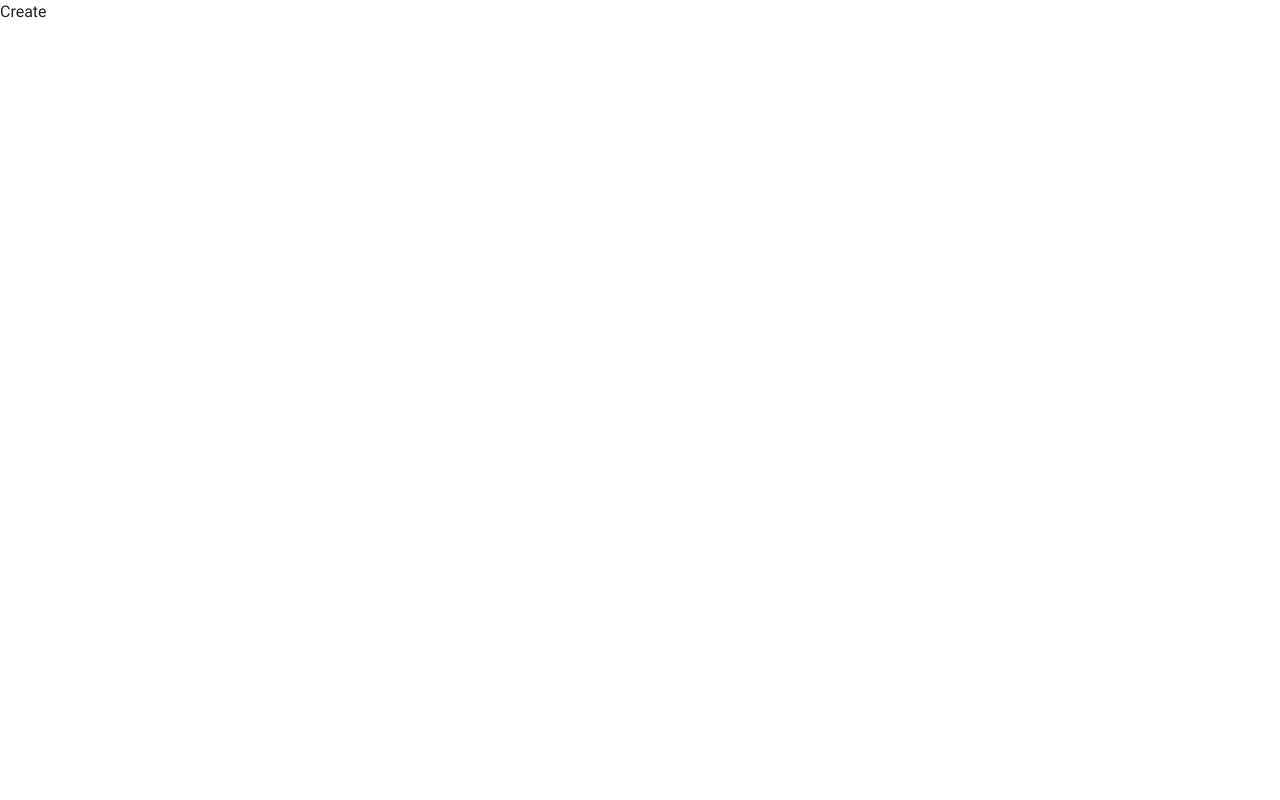
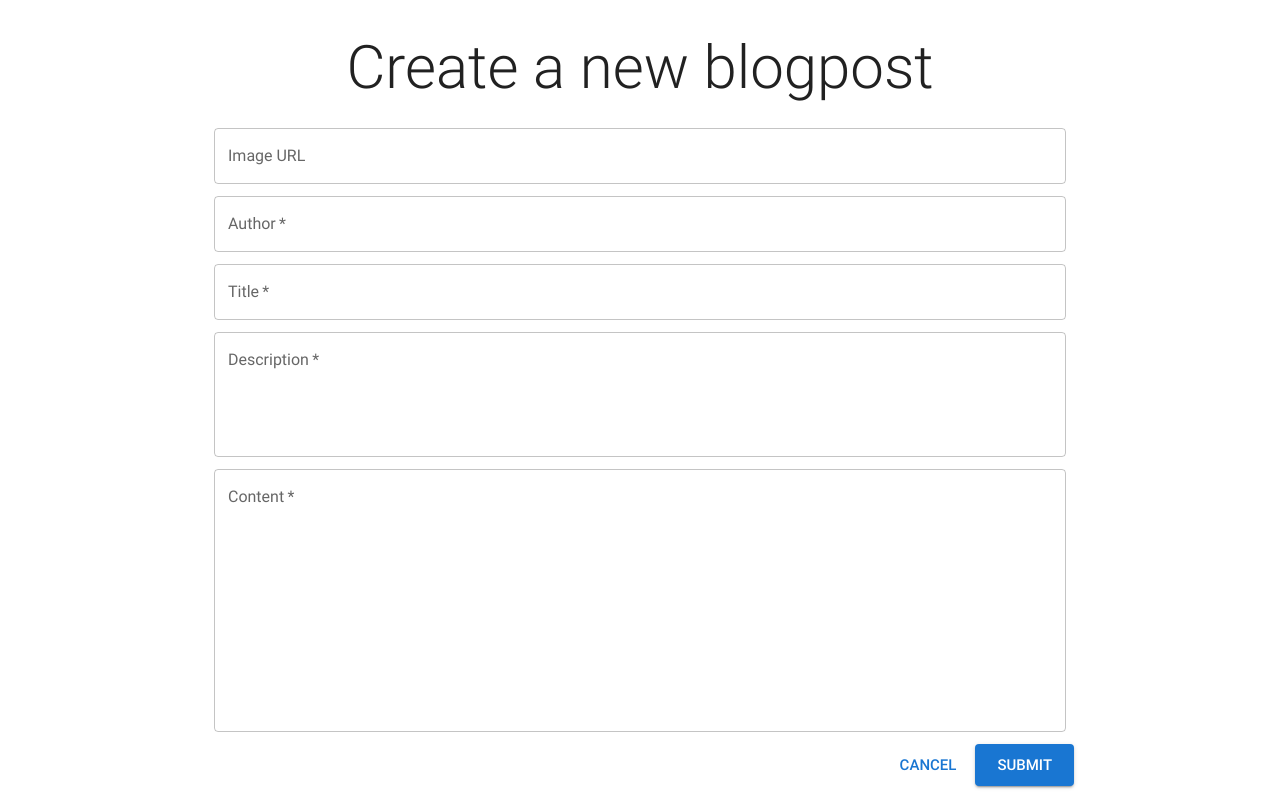
Before and after one commit to PrzemyslawPolrolniczak/SimpleBlogEngine, a React (Create React App) app in the folder app/: page /create in a window 1280 px wide. Built offline with nearby package versions, Linux system fonts and the light colour scheme.

Commit message:
add: create new blogpost flow

```diff
--- /dev/null
+++ b/app/src/components/BlogpostSuccessScreen/BlogpostSuccessScreen.jsx
@@ -0,0 +1,15 @@
+import React from "react";
+import { Link } from "react-router-dom";
+import { Alert, Box } from "@mui/material";
+
+export const BlogpostSuccessScreen = ({ newPageId }) => {
+  return (
+    <Box>
+      <Alert sx={{ mb: 2 }}>
+        Blogpost added successfully! Now you can go to{" "}
+        <Link to={`/blogpost/${newPageId}`}>your new blogpost</Link> or go back
+        to <Link to="/"> home page</Link>
+      </Alert>
+    </Box>
+  );
+};
--- /dev/null
+++ b/app/src/components/BlogpostSuccessScreen/index.js
@@ -0,0 +1 @@
+export * from "./BlogpostSuccessScreen";
--- /dev/null
+++ b/app/src/components/NewBlogpostForm/NewBlogpostForm.jsx
@@ -0,0 +1,71 @@
+import React from "react";
+import { Link } from "react-router-dom";
+import { Button, TextField } from "@mui/material";
+
+import * as S from "./styles";
+
+export const NewBlogpostForm = ({ isSubmitting, onSubmit }) => {
+  return (
+    <form onSubmit={onSubmit}>
+      <TextField
+        fullWidth
+        disabled={isSubmitting}
+        id="image"
+        label="Image URL"
+        variant="outlined"
+        margin="dense"
+      />
+      <TextField
+        fullWidth
+        required
+        disabled={isSubmitting}
+        id="author"
+        label="Author"
+        variant="outlined"
+        margin="dense"
+      />
+      <TextField
+        fullWidth
+        required
+        disabled={isSubmitting}
+        id="title"
+        label="Title"
+        variant="outlined"
+        margin="dense"
+      />
+      <TextField
+        multiline
+        fullWidth
+        required
+        rows={4}
+        disabled={isSubmitting}
+        id="description"
+        label="Description"
+        variant="outlined"
+        margin="dense"
+      />
+      <TextField
+        multiline
+        fullWidth
+        required
+        rows={10}
+        disabled={isSubmitting}
+        id="content"
+        label="Content"
+        variant="outlined"
+        margin="dense"
+      />
+      <S.Actions>
+        <Link to="/">
+          <Button type="submit" size="large">
+            Cancel
+          </Button>
+        </Link>
+
+        <Button type="submit" size="large" variant="contained">
+          Submit
+        </Button>
+      </S.Actions>
+    </form>
+  );
+};
--- /dev/null
+++ b/app/src/components/NewBlogpostForm/index.js
@@ -0,0 +1 @@
+export * from "./NewBlogpostForm";
--- /dev/null
+++ b/app/src/components/NewBlogpostForm/styles.js
@@ -0,0 +1,11 @@
+import { Box, styled } from "@mui/material";
+
+export const Actions = styled(Box)({
+  display: "flex",
+  justifyContent: "flex-end",
+  margin: "0.5rem -0.5rem",
+
+  "& > *": {
+    margin: "0 0.5rem",
+  },
+});
--- a/app/src/components/index.js
+++ b/app/src/components/index.js
@@ -3,3 +3,5 @@ export * from "./BlogpostTile";
 export * from "./Blogpost";
 export * from "./PageLoader";
 export * from "./CommentForm";
+export * from "./NewBlogpostForm";
+export * from "./BlogpostSuccessScreen";
--- a/app/src/context/AppContext.js
+++ b/app/src/context/AppContext.js
@@ -5,7 +5,6 @@ export const AppContext = React.createContext(null);
 const defaultContext = {
   blogposts: [],
   fetchBlogposts: async () => {},
-  getBlogpostById: async (id) => {},
   createBlogpost: async () => {},
   archiveBlogpost: async (id) => {},
   addBlogpostComment: async (comment, id) => {},
@@ -56,6 +55,15 @@ export const AppContextProvider = ({ children }) => {
     }));
   };
 
+  const createBlogpost = async (blogpostData) => {
+    await simulateVoidApiCall();
+
+    setContextValues((prevState) => ({
+      ...prevState,
+      blogposts: [blogpostData, ...prevState.blogposts],
+    }));
+  };
+
   return (
     <AppContext.Provider
       value={{
@@ -63,6 +71,7 @@ export const AppContextProvider = ({ children }) => {
         fetchBlogposts,
         addBlogpostComment,
         removeBlogpostComment,
+        createBlogpost,
       }}
     >
       {children}
--- a/app/src/pages/BlogpostView/BlogpostView.jsx
+++ b/app/src/pages/BlogpostView/BlogpostView.jsx
@@ -1,6 +1,6 @@
 import React from "react";
-import { useParams } from "react-router-dom";
-import { Box, Container, IconButton } from "@mui/material";
+import { useParams, Link } from "react-router-dom";
+import { Box, Button, Container, IconButton } from "@mui/material";
 import { AddComment } from "@mui/icons-material";
 
 import { Blogpost, PageLoader, CommentForm } from "../../components";
@@ -24,9 +24,7 @@ export const BlogpostView = () => {
 
   const fetchBlogpostData = async () => {
     if (blogposts.length) {
-      console.log({ blogposts });
       setBlogpostData(blogposts.find((blogpost) => blogpost.id === id));
-
       return;
     }
 
@@ -101,13 +99,16 @@ export const BlogpostView = () => {
           />
         ))}
       </Box>
-      <Box>
+      <Box mt={3} sx={{ display: "flex", justifyContent: "space-between" }}>
         <IconButton onClick={handleCommentIconClick}>
           <AddComment
             color={isCommenting ? "primary" : "inherit"}
             size="large"
           />
         </IconButton>
+        <Link to="/">
+          <Button>Go back</Button>
+        </Link>
       </Box>
 
       <Box mb={3}>
--- a/app/src/pages/Create/Create.jsx
+++ b/app/src/pages/Create/Create.jsx
@@ -1,5 +1,72 @@
-import React from 'react'
+import React from "react";
+import { Container, Typography } from "@mui/material";
+
+import {
+  NewBlogpostForm,
+  PageLoader,
+  BlogpostSuccessScreen,
+} from "../../components";
+import { useAppContext } from "../../context/AppContext";
+
+import NoImage from "../../assets/images/no-image.png";
 
 export const Create = () => {
-    return <div><span>Create</span></div>
-}
+  const { blogposts, fetchBlogposts, createBlogpost } = useAppContext();
+  const [isSubmitting, setIsSubmitting] = React.useState(false);
+  const [newBlogpostId, setNewBlogpostId] = React.useState(undefined);
+
+  React.useEffect(() => {
+    (async () => {
+      if (!blogposts.length) {
+        try {
+          await fetchBlogposts;
+        } catch (e) {
+          console.log({ error: e });
+        }
+      }
+    })();
+  });
+
+  const handleSubmit = async (e) => {
+    setIsSubmitting(true);
+    e.preventDefault();
+    const {
+      image: { value: image },
+      author: { value: author },
+      title: { value: title },
+      description: { value: description },
+      content: { value: content },
+    } = e.target;
+
+    const randomId = Math.round(Math.random() * 1000);
+
+    const dataToSend = {
+      id: randomId,
+      image: image || NoImage,
+      author,
+      title,
+      description,
+      content,
+      comments: [],
+      isCreatedByUser: true,
+    };
+
+    await createBlogpost(dataToSend);
+    setNewBlogpostId(randomId);
+    setIsSubmitting(false);
+  };
+
+  return (
+    <Container maxWidth="md">
+      <Typography variant="h2" mt={4} mb={2} textAlign="center">
+        Create a new blogpost
+      </Typography>
+      {newBlogpostId ? (
+        <BlogpostSuccessScreen newPageId={newBlogpostId} />
+      ) : (
+        <NewBlogpostForm isSubmitting={isSubmitting} onSubmit={handleSubmit} />
+      )}
+      {isSubmitting && <PageLoader />}
+    </Container>
+  );
+};
```
Also changed, not shown: app/src/fakeAPI/blogposts.js (+0 -3 lines), app/src/assets/images/no-image.png (added), 1 other file (tests, documents, lock files or other folders).
